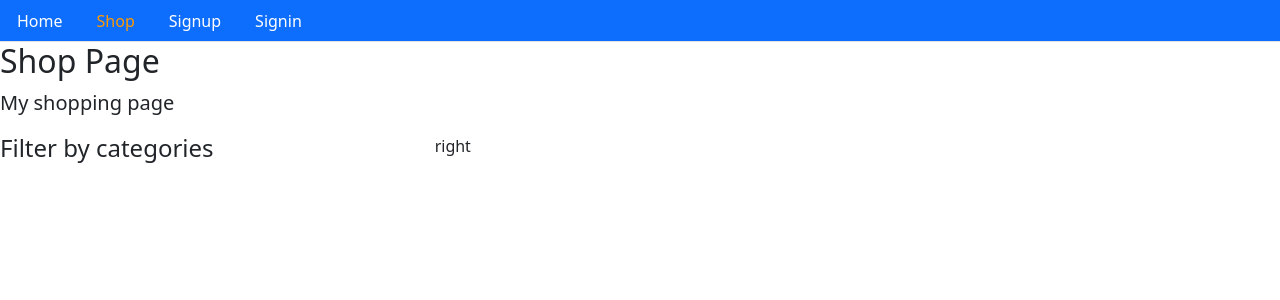
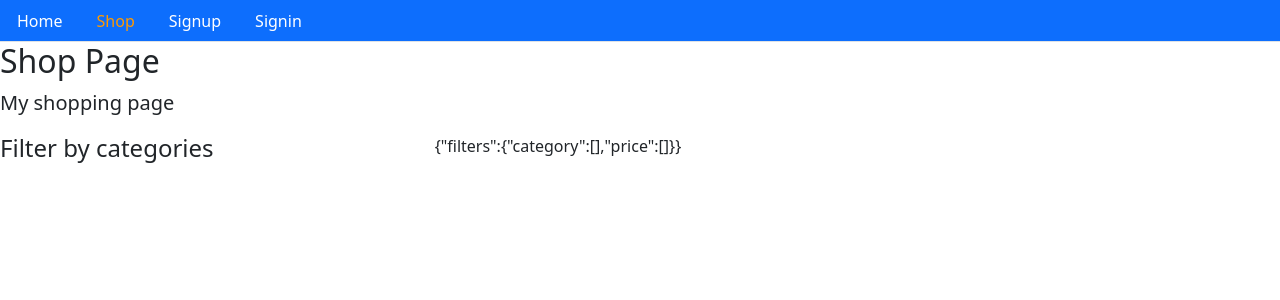
Before and after one commit to johnkatua/ecommerce, a React (Create React App) app in the folder client/: page /shop in a window 1280 px wide. Shown: the top 300 px of the page. Built offline with nearby package versions, Linux system fonts and the light colour scheme; no server answers; the HTML template or start-up script is replaced by a standard one.

Commit message:
set a state to store all filters either by category or price and display to the user

```diff
--- a/client/src/core/Shop.js
+++ b/client/src/core/Shop.js
@@ -6,6 +6,12 @@ import Layout from './Layout';
 const Shop = () => {
   const [categories, setCategories] = useState([]);
   const [error, setError] = useState(false);
+  const [myFilters, setMyFilters] = useState({
+    filters: {
+      category: [],
+      price: []
+    }
+  })
 
   const showCategories = () => {
     getCategories()
@@ -24,7 +30,10 @@ const Shop = () => {
   }, []);
 
   const handleFilters = (filters, filterBy) => {
-    console.log('shop', filters, filterBy);
+    const newFilters = {...myFilters};
+    newFilters.filters[filterBy] = filters;
+    setMyFilters(newFilters);
+    console.log('****', newFilters)
   }
   return (
     <Layout title='Shop Page' description='My shopping page'>
@@ -36,7 +45,7 @@ const Shop = () => {
           </ul>
         </div>
         <div className="col-8">
-          right
+          {JSON.stringify(myFilters)}
         </div>
       </div>
     </Layout>
```
